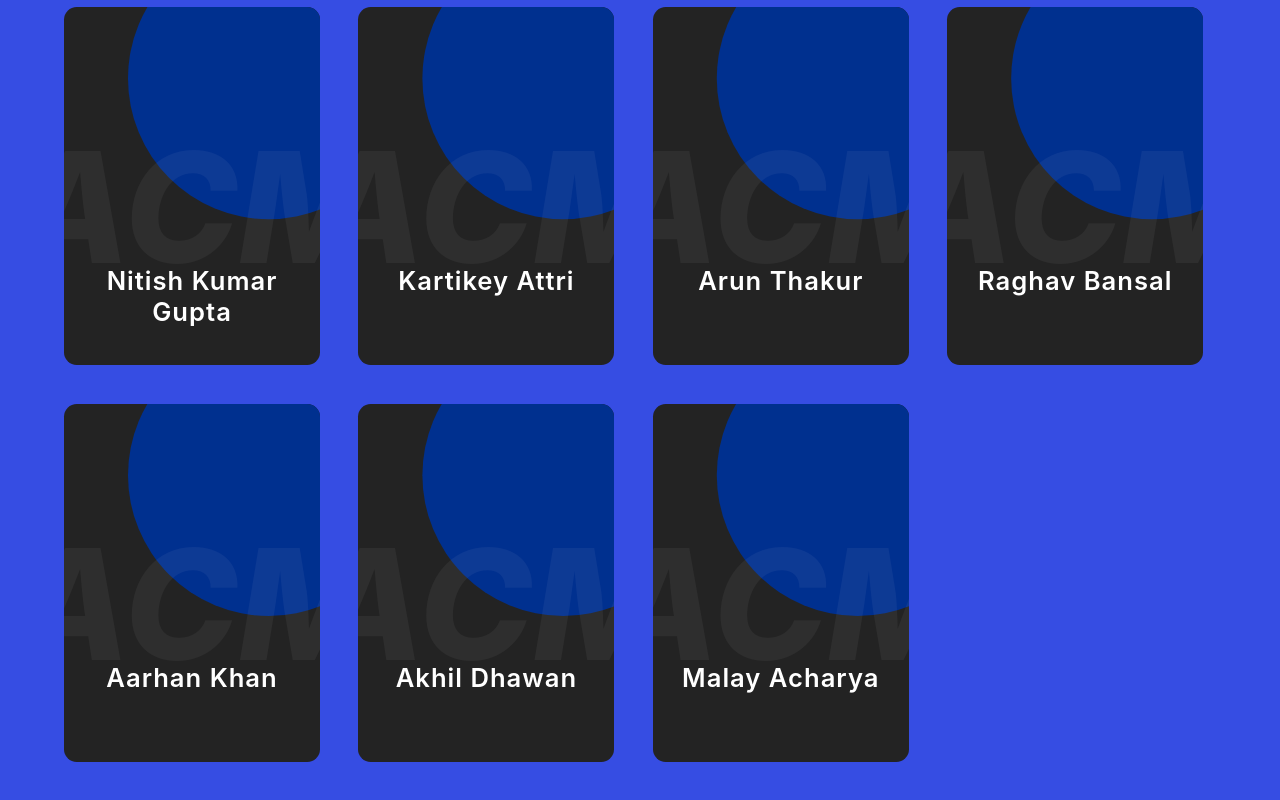
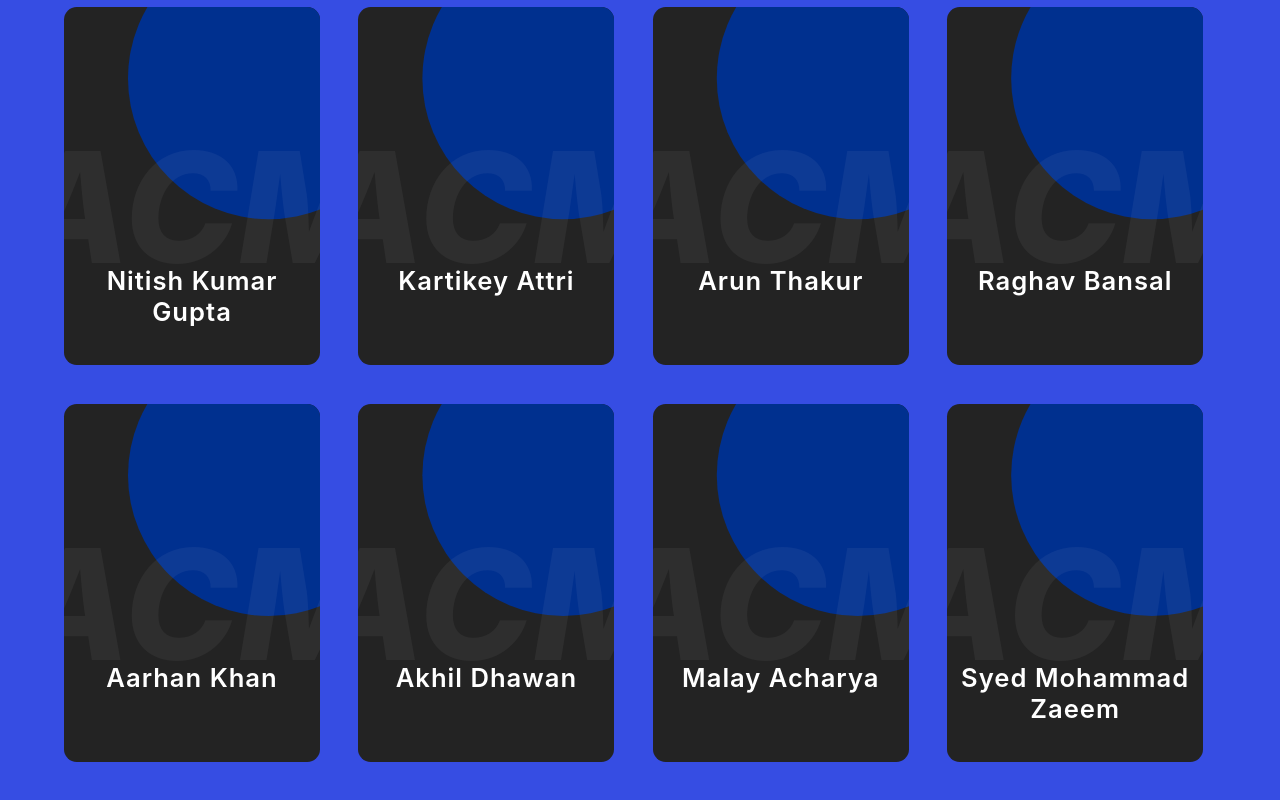
Before and after one commit to ACM-JUIT/ACM-Members, a React (Create React App) app: page / in a window 1280 px wide. Shown: the part 2738-3538 px from the top of the page. Built offline with nearby package versions, Linux system fonts and the light colour scheme.

Commit message:
added member

```diff
--- a/src/data.js
+++ b/src/data.js
@@ -218,5 +218,12 @@ export const membersData = [
       insta: "sus",
       github: "sus",
       linkedin: "sus",
-    }
+    },
+	 {
+      name: "Syed Mohammad Zaeem",
+      quote: "a member of ACM JUIT",
+      insta: "NA",
+      github: "NA",
+      linkedin: "NA",
+    },
   ];
```
